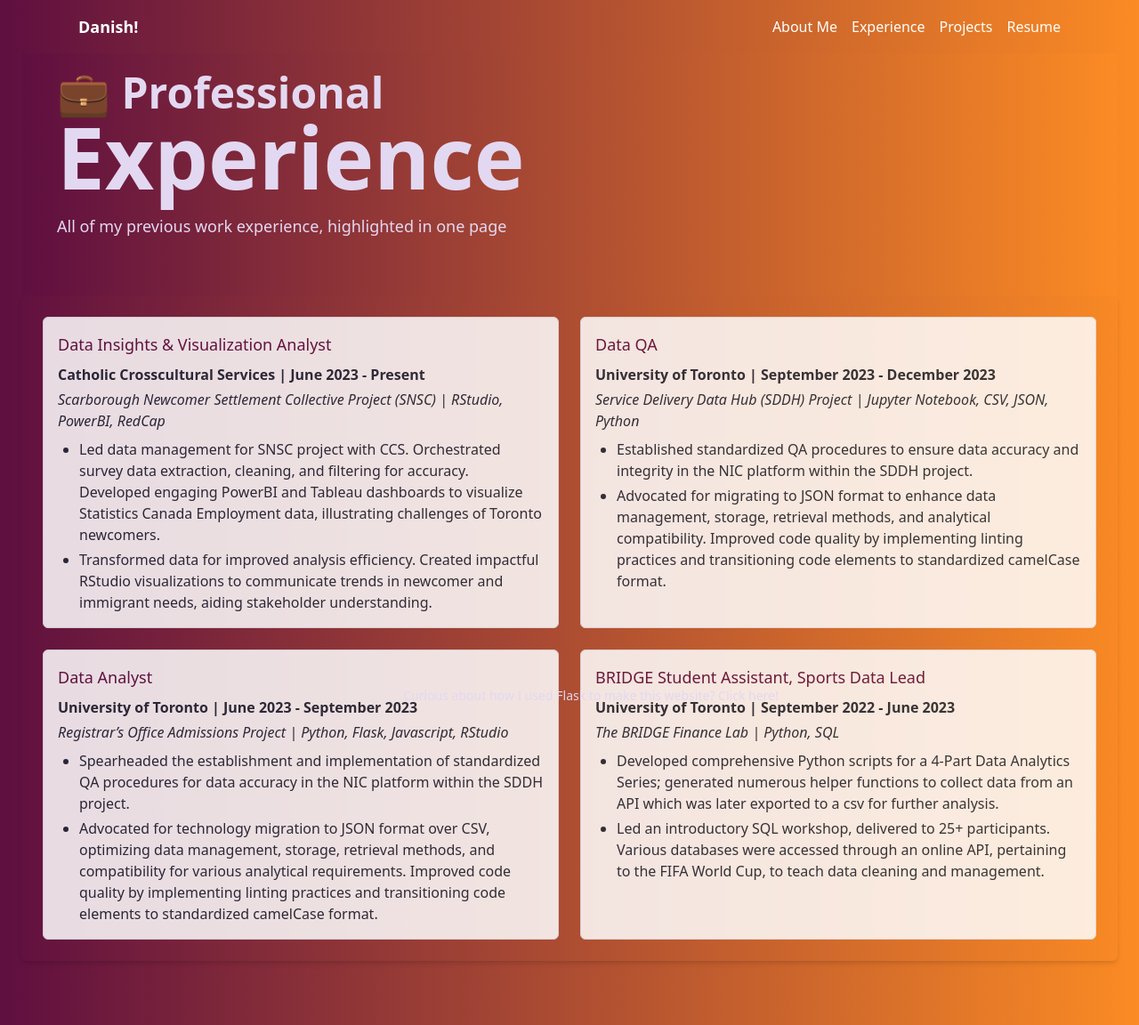
After one commit to not-danish/portfolio-website, a Flask app: page /experience in a window 1280 px wide. The commit adds this page. Shown: the whole page at 89% size. Run offline with Flask 3, Linux system fonts and the light colour scheme.

Commit message:
Experience Page Added

```diff
--- a/app.py
+++ b/app.py
@@ -36,6 +36,12 @@ def projects():
 def celestial():
     return(render_template("celestial_body.html"))
 
+
+@app.route("/experience")
+def experience():
+    return(render_template("experience.html"))
+
+
 app.run(
     host="0.0.0.0", port=5000
     #debug = True
--- a/static/css/main.css
+++ b/static/css/main.css
@@ -695,6 +695,18 @@ video {
   margin-top: 0px;
 }
 
+.mr-4 {
+  margin-right: 1rem;
+}
+
+.mb-6 {
+  margin-bottom: 1.5rem;
+}
+
+.ml-6 {
+  margin-left: 1.5rem;
+}
+
 .block {
   display: block;
 }
@@ -749,6 +761,10 @@ video {
   height: 100%;
 }
 
+.h-12 {
+  height: 3rem;
+}
+
 .w-full {
   width: 100%;
 }
@@ -761,6 +777,10 @@ video {
   width: 1rem;
 }
 
+.w-12 {
+  width: 3rem;
+}
+
 .max-w-6xl {
   max-width: 72rem;
 }
@@ -769,12 +789,20 @@ video {
   max-width: 24rem;
 }
 
+.flex-shrink-0 {
+  flex-shrink: 0;
+}
+
 .transform {
   transform: translate(var(--tw-translate-x), var(--tw-translate-y)) rotate(var(--tw-rotate)) skewX(var(--tw-skew-x)) skewY(var(--tw-skew-y)) scaleX(var(--tw-scale-x)) scaleY(var(--tw-scale-y));
 }
 
 .resize {
   resize: both;
+}
+
+.list-disc {
+  list-style-type: disc;
 }
 
 .grid-cols-3 {
@@ -809,6 +837,10 @@ video {
   gap: 0.5rem;
 }
 
+.gap-6 {
+  gap: 1.5rem;
+}
+
 .space-x-4 > :not([hidden]) ~ :not([hidden]) {
   --tw-space-x-reverse: 0;
   margin-right: calc(1rem * var(--tw-space-x-reverse));
@@ -835,6 +867,10 @@ video {
 
 .rounded-lg {
   border-radius: 0.5rem;
+}
+
+.rounded-md {
+  border-radius: 0.375rem;
 }
 
 .border {
@@ -878,6 +914,10 @@ video {
 .bg-gray-100 {
   --tw-bg-opacity: 1;
   background-color: rgb(243 244 246 / var(--tw-bg-opacity));
+}
+
+.bg-transparent {
+  background-color: transparent;
 }
 
 .bg-opacity-75 {
@@ -1012,6 +1052,10 @@ video {
   vertical-align: baseline;
 }
 
+.font-\[\#5f0f40\] {
+  font-family: #5f0f40;
+}
+
 .text-2xl {
   font-size: 1.5rem;
   line-height: 2rem;
@@ -1141,6 +1185,21 @@ video {
   color: rgb(168 85 247 / var(--tw-text-opacity));
 }
 
+.text-gray-700 {
+  --tw-text-opacity: 1;
+  color: rgb(55 65 81 / var(--tw-text-opacity));
+}
+
+.text-gray-800 {
+  --tw-text-opacity: 1;
+  color: rgb(31 41 55 / var(--tw-text-opacity));
+}
+
+.text-blue-500 {
+  --tw-text-opacity: 1;
+  color: rgb(59 130 246 / var(--tw-text-opacity));
+}
+
 .underline {
   text-decoration-line: underline;
 }
@@ -1154,10 +1213,45 @@ video {
   opacity: 0;
 }
 
+.opacity-50 {
+  opacity: 0.5;
+}
+
+.opacity-70 {
+  opacity: 0.7;
+}
+
+.opacity-80 {
+  opacity: 0.8;
+}
+
+.opacity-85 {
+  opacity: 0.85;
+}
+
+.opacity-60 {
+  opacity: 0.6;
+}
+
+.opacity-100 {
+  opacity: 1;
+}
+
 .shadow {
   --tw-shadow: 0 1px 3px 0 rgb(0 0 0 / 0.1), 0 1px 2px -1px rgb(0 0 0 / 0.1);
   --tw-shadow-colored: 0 1px 3px 0 var(--tw-shadow-color), 0 1px 2px -1px var(--tw-shadow-color);
   box-shadow: var(--tw-ring-offset-shadow, 0 0 #0000), var(--tw-ring-shadow, 0 0 #0000), var(--tw-shadow);
+}
+
+.shadow-md {
+  --tw-shadow: 0 4px 6px -1px rgb(0 0 0 / 0.1), 0 2px 4px -2px rgb(0 0 0 / 0.1);
+  --tw-shadow-colored: 0 4px 6px -1px var(--tw-shadow-color), 0 2px 4px -2px var(--tw-shadow-color);
+  box-shadow: var(--tw-ring-offset-shadow, 0 0 #0000), var(--tw-ring-shadow, 0 0 #0000), var(--tw-shadow);
+}
+
+.shadow-gray-800 {
+  --tw-shadow-color: #1f2937;
+  --tw-shadow: var(--tw-shadow-colored);
 }
 
 .outline {
@@ -1204,6 +1298,11 @@ video {
 
 .ease-in-out {
   transition-timing-function: cubic-bezier(0.4, 0, 0.2, 1);
+}
+
+.hover\:-translate-y-1:hover {
+  --tw-translate-y: -0.25rem;
+  transform: translate(var(--tw-translate-x), var(--tw-translate-y)) rotate(var(--tw-rotate)) skewX(var(--tw-skew-x)) skewY(var(--tw-skew-y)) scaleX(var(--tw-scale-x)) scaleY(var(--tw-scale-y));
 }
 
 .hover\:bg-\[\#5F0F40\]:hover {
@@ -1264,6 +1363,17 @@ video {
   color: rgb(95 15 64 / var(--tw-text-opacity));
 }
 
+.hover\:text-blue-700:hover {
+  --tw-text-opacity: 1;
+  color: rgb(29 78 216 / var(--tw-text-opacity));
+}
+
+.hover\:shadow-lg:hover {
+  --tw-shadow: 0 10px 15px -3px rgb(0 0 0 / 0.1), 0 4px 6px -4px rgb(0 0 0 / 0.1);
+  --tw-shadow-colored: 0 10px 15px -3px var(--tw-shadow-color), 0 4px 6px -4px var(--tw-shadow-color);
+  box-shadow: var(--tw-ring-offset-shadow, 0 0 #0000), var(--tw-ring-shadow, 0 0 #0000), var(--tw-shadow);
+}
+
 @media (min-width: 640px) {
   .sm\:grid-cols-1 {
     grid-template-columns: repeat(1, minmax(0, 1fr));
@@ -1296,6 +1406,18 @@ video {
 }
 
 @media (min-width: 768px) {
+  .md\:grid {
+    display: grid;
+  }
+
+  .md\:grid-cols-3 {
+    grid-template-columns: repeat(3, minmax(0, 1fr));
+  }
+
+  .md\:grid-cols-2 {
+    grid-template-columns: repeat(2, minmax(0, 1fr));
+  }
+
   .md\:text-4xl {
     font-size: 2.25rem;
     line-height: 2.5rem;
--- a/templates/base.html
+++ b/templates/base.html
@@ -25,10 +25,10 @@
       <!-- Menu items -->
       <ul class="flex space-x-4">
         <li>
-            <a href="#" class="text-[#FDFFFC] hover:text-[#5F0F40] transition duration-300 ease-in-out">About Me</a>
+            <a href="/aboutme" class="text-[#FDFFFC] hover:text-[#5F0F40] transition duration-300 ease-in-out">About Me</a>
         </li>
         <li>
-          <a href="#" class="text-[#FDFFFC] hover:text-[#5F0F40] transition duration-300 ease-in-out">Experience</a>
+          <a href="/experience" class="text-[#FDFFFC] hover:text-[#5F0F40] transition duration-300 ease-in-out">Experience</a>
         </li>
         <li>
           <a href="/projects" class="text-[#FDFFFC] hover:text-[#5F0F40] transition duration-300 ease-in-out">Projects</a>
--- /dev/null
+++ b/templates/experience.html
@@ -0,0 +1,84 @@
+{% extends "base.html" %}
+
+{% block header_content %}
+<header class="bg-gradient-to-r from-[#5f0f40] to-[#fb8b24] text-[#E3D8F1] py-8 px-6 relative overflow-hidden">
+    <div class="max-w-6xl mx-auto flex flex-col text-left relative z-10">
+        <h1 class="text-5xl font-bold mb-4">
+        <span> 💼 Professional <br></span>
+        <span id="rainbow-text" class="hover:bg-clip-text hover:text-transparent transition-all"><span class="sm:text-7xl md:text-8xl font-extrabold hover:text-[#DAFF7D]">Experience</span></span>
+        </h1>
+        <p class="text-lg mb-8">All of my previous work experience, highlighted in one page</p>
+    </div>
+    <div id="gradient-overlay" class="opacity-0 pointer-events-none transition-opacity duration-300"></div>
+</header>
+{% endblock %}
+
+{% block body_content %}
+<div class="bg-transparent shadow-md rounded-md p-6 mb-6 grid gap-6 sm:grid-cols-1 md:grid-cols-2 opacity-100">
+
+    <!-- SNSC @ UTSC -->
+    <div class="bg-white opacity-85 border border-gray-200 rounded-md p-4 transition duration-300 ease-in-out transform hover:shadow-lg hover:-translate-y-1">
+        <h3 class="text-lg font-medium text-[#5f0f40] mb-2">Data Insights & Visualization Analyst</h3>
+        <p class="text-gray-800 font-bold mb-1"> Catholic Crosscultural Services | June 2023 - Present</p>
+        <p class="text-gray-800 italic mb-2">Scarborough Newcomer Settlement Collective Project (SNSC) | RStudio, PowerBI, RedCap</p>
+        <ul class="list-disc ml-6">
+            <li class="text-gray-800 mb-1">
+                Led data management for SNSC project with CCS. Orchestrated survey data extraction, cleaning, and filtering for accuracy. Developed engaging PowerBI and Tableau dashboards to visualize Statistics Canada Employment data, illustrating challenges of Toronto newcomers.
+            </li>
+            <li class="text-gray-800">
+                Transformed data for improved analysis efficiency. Created impactful RStudio visualizations to communicate trends in newcomer and immigrant needs, aiding stakeholder understanding.
+            </li>
+        </ul>
+    </div>
+
+    <!-- SDDH @ UTSC -->
+    <div class="bg-white opacity-85 border border-gray-200 rounded-md p-4 transition duration-300 ease-in-out transform hover:shadow-lg hover:-translate-y-1">
+        <h3 class="text-lg font-medium text-[#5f0f40] mb-2">Data QA</h3>
+        <p class="text-gray-800 font-bold mb-1"> University of Toronto | September 2023 - December 2023</p>
+        <p class="text-gray-800 italic mb-2">Service Delivery Data Hub (SDDH) Project | Jupyter Notebook, CSV, JSON, Python</p>
+        <ul class="list-disc ml-6">
+            <li class="text-gray-800 mb-1">
+                Established standardized QA procedures to ensure data accuracy and integrity in the NIC platform within the SDDH project.
+            </li>
+            <li class="text-gray-800">
+                Advocated for migrating to JSON format to enhance data management, storage, retrieval methods, and analytical compatibility. Improved code quality by implementing linting practices and transitioning code elements to standardized camelCase format.
+            </li>
+        </ul>
+    </div>
+
+    <!-- Registrar's Office Project @ UTSC -->
+    <div class="bg-white opacity-85 border border-gray-200 rounded-md p-4 transition duration-300 ease-in-out transform hover:shadow-lg hover:-translate-y-1">
+        <h3 class="text-lg font-medium text-[#5f0f40] mb-2">Data Analyst</h3>
+        <p class="text-gray-800 font-bold mb-1"> University of Toronto | June 2023 - September 2023</p>
+        <p class="text-gray-800 italic mb-2">Registrar’s Office Admissions Project | Python, Flask, Javascript, RStudio</p>
+        <ul class="list-disc ml-6">
+            <li class="text-gray-800 mb-1">
+                Spearheaded the establishment and implementation of standardized QA procedures for data accuracy in the NIC platform within the SDDH project.
+            </li>
+            <li class="text-gray-800">
+                Advocated for technology migration to JSON format over CSV, optimizing data management, storage, retrieval methods, and compatibility for various analytical requirements. Improved code quality by implementing linting practices and transitioning code elements to standardized camelCase format.
+            </li>
+        </ul>
+    </div>
+
+    <!-- Sports Data @ UTSC -->
+        <div class="bg-white opacity-85 border border-gray-200 rounded-md p-4 transition duration-300 ease-in-out transform hover:shadow-lg hover:-translate-y-1">
+            <h3 class="text-lg font-medium text-[#5f0f40] mb-2">BRIDGE Student Assistant, Sports Data Lead</h3>
+            <p class="text-gray-800 font-bold mb-1"> University of Toronto | September 2022 - June 2023</p>
+            <p class="text-gray-800 italic mb-2">The BRIDGE Finance Lab | Python, SQL</p>
+            <ul class="list-disc ml-6">
+                <li class="text-gray-800 mb-1">
+                    Developed comprehensive Python scripts for a 4-Part Data Analytics Series; generated numerous helper functions to collect data from an API which was later exported to a csv for further analysis.                </li>
+                <li class="text-gray-800">
+                    Led an introductory SQL workshop, delivered to 25+ participants. Various databases were accessed through an online API, pertaining to the FIFA World Cup, to teach data cleaning and management.                </li>
+            </ul>
+        </div>
+
+</div>
+
+
+
+
+
+
+{% endblock %}
```
